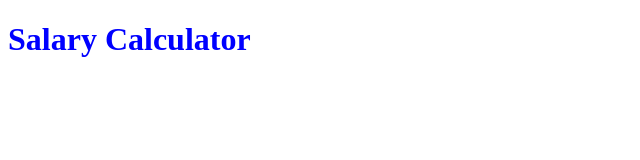
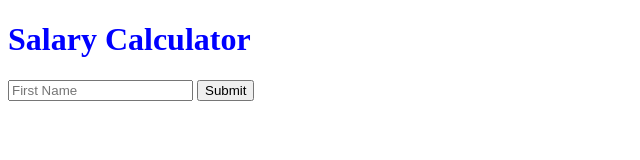
Before and after one commit to DavidVinson/weekend-js-salary-calculator-ochoa-livesolve, a plain HTML site: page index.html in a window 1280 px wide. Shown: the whole page, without its empty margins (0-640 px from the left). Drawn offline with Linux system fonts and the light colour scheme.

Commit message:
form handler setup

```diff
--- a/client.js
+++ b/client.js
@@ -1 +1,11 @@
-console.log('client is working...');
+function onReady() {
+  console.log('client is working...');
+}
+
+function formHandler(event) {
+  event.preventDefault();
+  console.log('handle the form');
+}
+
+//call onReady when DOM is ready
+onReady();
--- a/index.html
+++ b/index.html
@@ -9,5 +9,11 @@
   </head>
   <body>
     <h1>Salary Calculator</h1>
+    <main>
+      <form onsubmit="formHandler(event)">
+        <input id="first-name-input" placeholder="First Name" />
+        <button type="submit">Submit</button>
+      </form>
+    </main>
   </body>
 </html>
```
